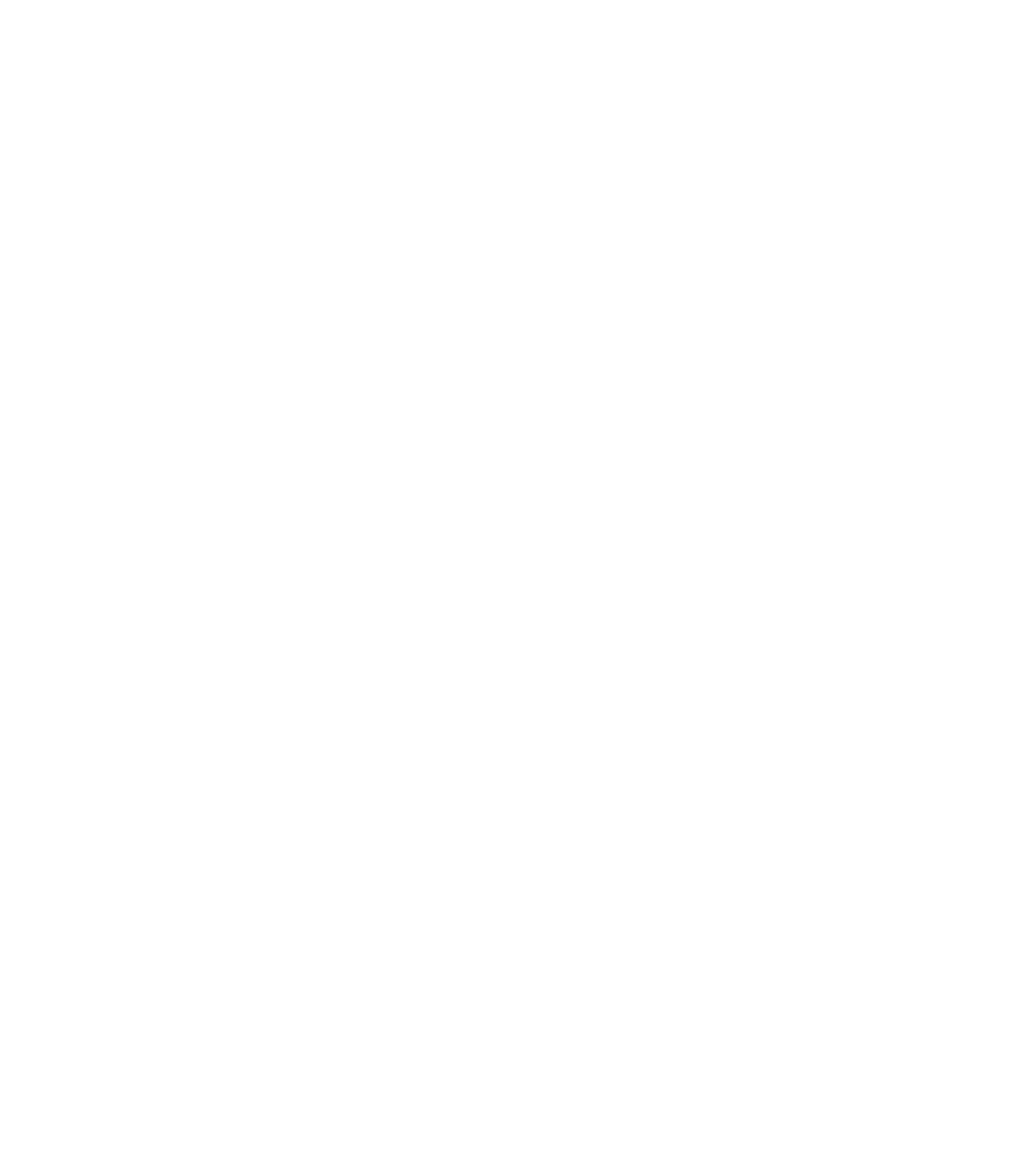
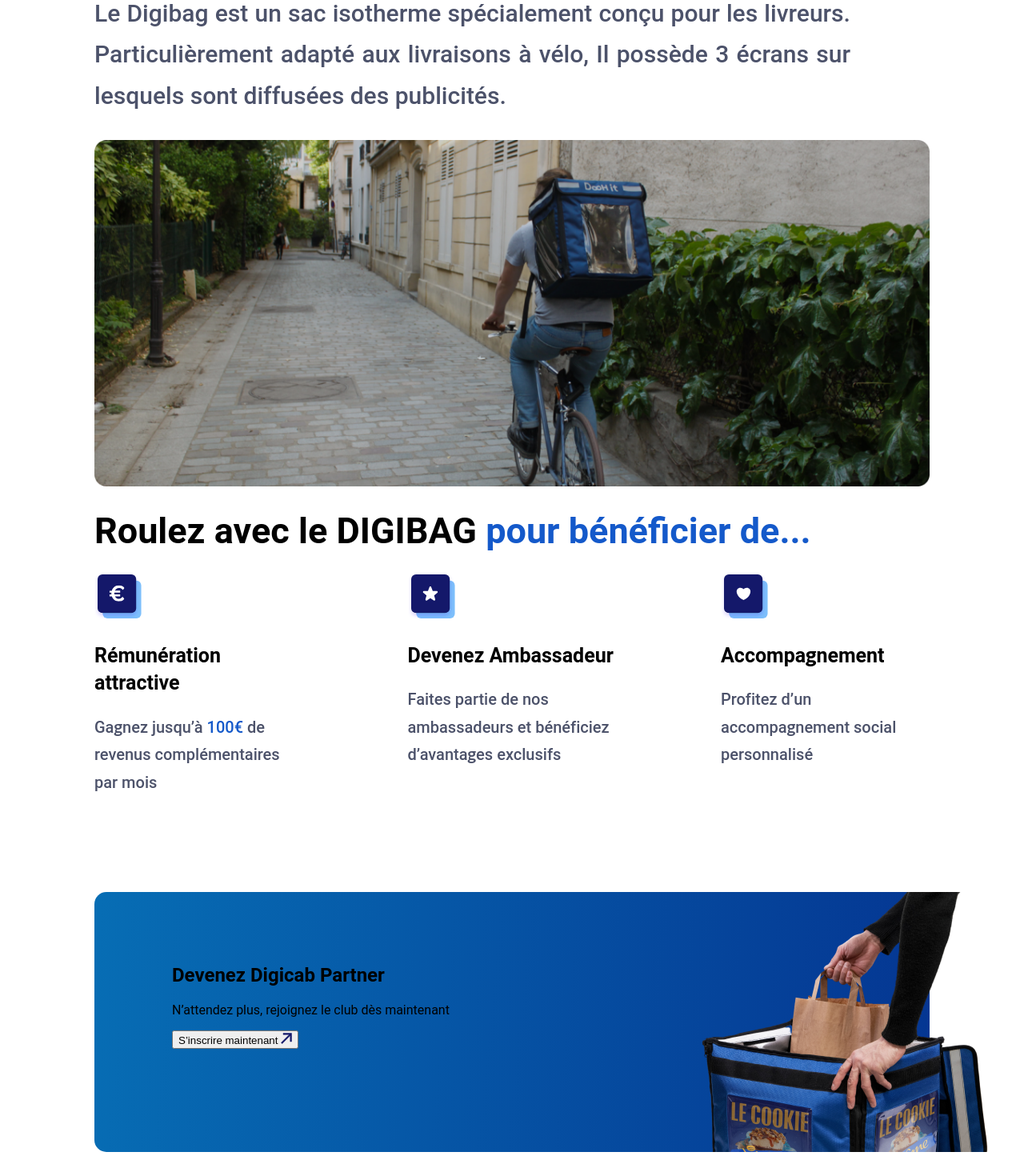
Before and after one commit to rogerK2RK/Digicab, a React (Create React App) app: page / in a window 1280 px wide. Shown: the part 1055-2525 px from the top of the page at 80% size. Before the commit the page ends 911 px from the top, so only its background shows below. Built offline with nearby package versions, Linux system fonts and the light colour scheme.

Commit message:
formulaire modif et ajout des blocs

```diff
--- a/src/components/Formulaire.css
+++ b/src/components/Formulaire.css
@@ -1,6 +1,6 @@
 .form{
     background-color: #fff;
-    width: 422px;
+    width: 35%;
     border-radius: 6px;
     padding: 30px;
     color: #14186A;
@@ -91,3 +91,7 @@ label{
     gap: 10px;
     margin-top: 30px;
 }
+
+.icone-arrow-up{
+    color: #fff;
+}
--- a/src/components/Formulaire.js
+++ b/src/components/Formulaire.js
@@ -1,6 +1,6 @@
 import './Formulaire.css';
-import { FontAwesomeIcon } from '@fortawesome/react-fontawesome'
-import {faArrowUpRightDots} from '@fortawesome/free-solid-svg-icons'
+// import { FontAwesomeIcon } from '@fortawesome/react-fontawesome'
+import arrowUp from "../assets/Icones/ArrowUpRight.svg"
 
 function Formulaire() {
   return (
@@ -41,7 +41,7 @@ function Formulaire() {
         d'utilisation</a> et <a className='link-cond-form' href='Politique de confidentialité.' >Politique de confidentialité.</a></label>
       </div>
       <button className='box-tel submit-form'>S'inscrire maintenant
-      <FontAwesomeIcon icon={faArrowUpRightDots} />
+      <img className='icone-arrow-up' src={arrowUp} alt="icone Arrow up" />
       </button>
     </form>
   );
--- a/src/components/SecondeSection.css
+++ b/src/components/SecondeSection.css
@@ -0,0 +1,77 @@
+.SecondeSection{
+    font-family: 'Roboto';
+    font-style: normal;
+    padding: 30px 118px;
+}
+
+.title-secd-sct{
+    font-weight: 600;
+    font-size: 45px;
+    line-height: 30px;
+}
+
+span{
+    color: #1459CA;
+}
+
+.text-secd-sct{
+    width: 945px;
+    font-weight: 500;
+    font-size: 30px;
+    display: flex;
+    text-align: justify;
+    line-height: 172%;
+    color: #4C526A;
+}
+
+.img-slide{
+    width: 100%;
+}
+
+.box-row{
+    display: flex;
+    justify-content: space-between;
+}
+
+.box-col{
+    /* width: 294px; */
+    width: 25%;
+    margin: 0px;
+}
+
+.subtitle{
+    margin-top: 25px;
+    margin-bottom: 17px;
+    font-weight: 600;
+    font-size: 25px;
+    line-height: 138%;
+    font-feature-settings: 'salt' on, 'liga' off;
+}
+
+.text-box-col{
+    font-weight: 500;
+    font-size: 20px;
+    line-height: 172%;
+    color: #4C526A;
+    font-feature-settings: 'salt' on, 'liga' off;
+}
+
+.box-partenaire{
+    display: flex;
+    margin-top: 100px;
+    width: 100%;
+    background: linear-gradient(95.58deg, #076DB4 0.73%, #042C8C 117.02%);
+    border-radius: 15px;
+}
+
+.content-partenaire{
+   padding:  70px 92px 54px 97px;
+}
+
+.bandeau{
+    position: relative;
+    left: 21.005%;
+    right: 3.825%;
+    top: 0%;
+    bottom: 0%;
+}
--- a/src/components/SecondeSection.js
+++ b/src/components/SecondeSection.js
@@ -1,10 +1,55 @@
 import './SecondeSection.css';
+import arrowUp from "../assets/Icones/ArrowUpRight.svg"
+import Img_slide01 from "../assets/Img_slider_01.png"
+import euro from '../assets/Icones/Icon_euro.svg'
+import star from '../assets/Icones/Icon_star.svg'
+import heart from '../assets/Icones/Icon_heart.svg'
+import bandeau from '../assets/Img_bandeau.png'
+
 
 
 function SecondeSection() {
   return (
     <section className="SecondeSection">
-
+      <div>
+            <h2 className='title-secd-sct'>Qu’est ce que le <span>DIGIBAG ?</span></h2>
+            <p className='text-secd-sct'>Le Digibag est un sac isotherme spécialement conçu pour les livreurs.
+            Particulièrement adapté aux livraisons à vélo, Il possède 3 écrans sur
+            lesquels sont diffusées des publicités.</p>
+      </div>
+      <div>
+            <img className='img-slide' alt=''src={Img_slide01} />
+      </div>
+      <div>
+            <h2 className='title-secd-sct'>Roulez avec le DIGIBAG <span>pour bénéficier de...</span></h2>
+            <div className='box-row'>
+                    <div className='box-col'>
+                        <img src={euro} className='svg-picture' alt='money-svg'/>
+                        <h3 className='subtitle'>Rémunération attractive</h3>
+                        <p className='text-box-col'>Gagnez jusqu’à <span>100€</span> de revenus complémentaires par mois</p>
+                    </div>
+                    <div className='box-col'>
+                        <img src={star} className='svg-picture' alt='money-svg'/>
+                        <h3 className='subtitle'>Devenez Ambassadeur</h3>
+                        <p className='text-box-col'>Faites partie de nos ambassadeurs
+                        et bénéficiez d’avantages exclusifs</p>
+                    </div>
+                    <div className='box-col'>
+                        <img src={heart} className='svg-picture' alt='money-svg'/>
+                        <h3 className='subtitle'>Accompagnement</h3>
+                        <p className='text-box-col'>Profitez d’un accompagnement
+                        social personnalisé</p>
+                    </div>
+            </div>
+            <div className='box-partenaire'>
+                <div className='content-partenaire'>
+                    <h2>Devenez Digicab Partner</h2>
+                    <p>N’attendez plus, rejoignez le club dès maintenant</p>
+                    <button>S’inscrire maintenant <img src={arrowUp} alt='arrowUpRight'/></button>
+                </div>
+                <img className='bandeau' src={bandeau} alt='bandeau' />
+            </div>
+      </div>
     </section>
   );
 }
```
Also changed, not shown: src/assets/Icones/ArrowUpRight.svg (added).
